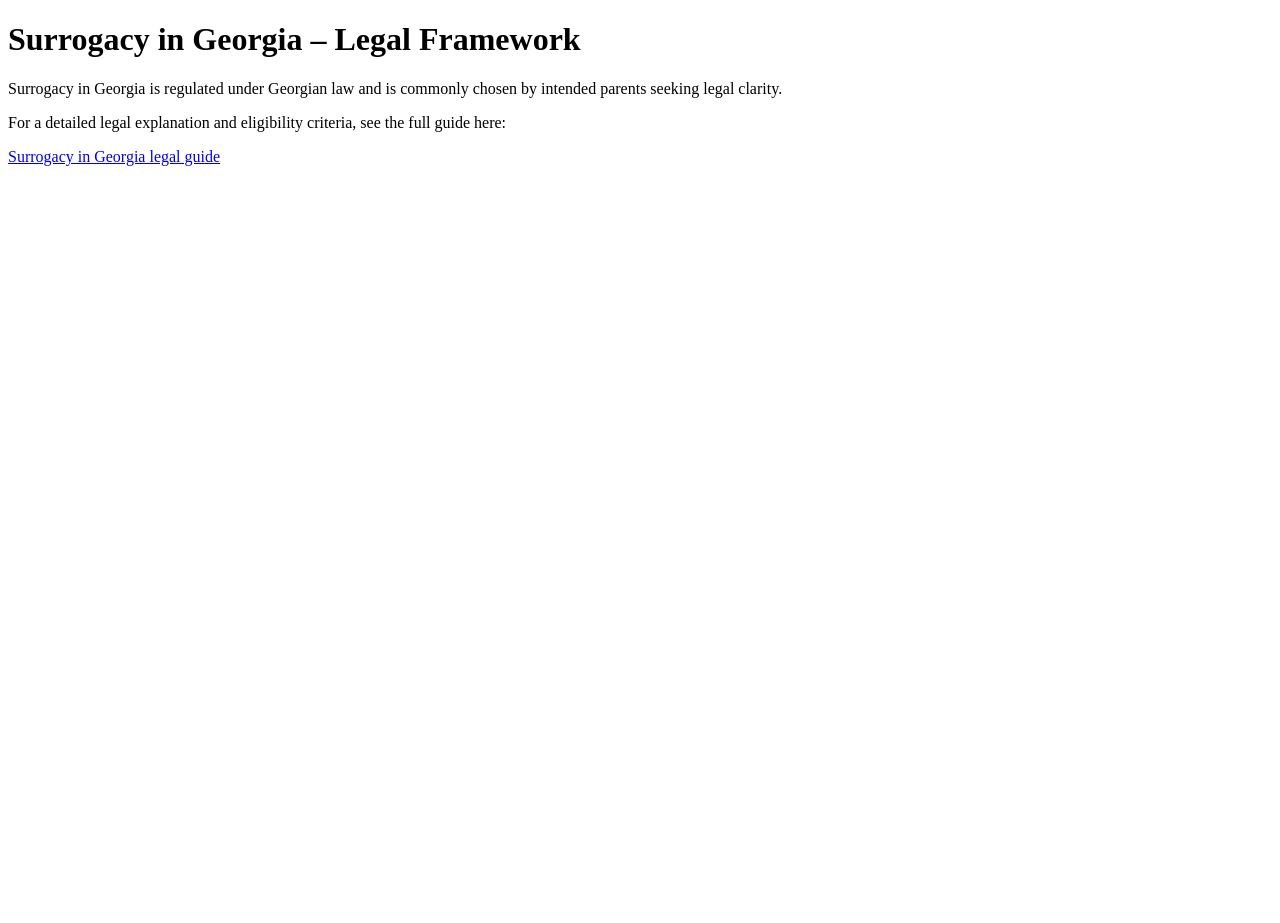
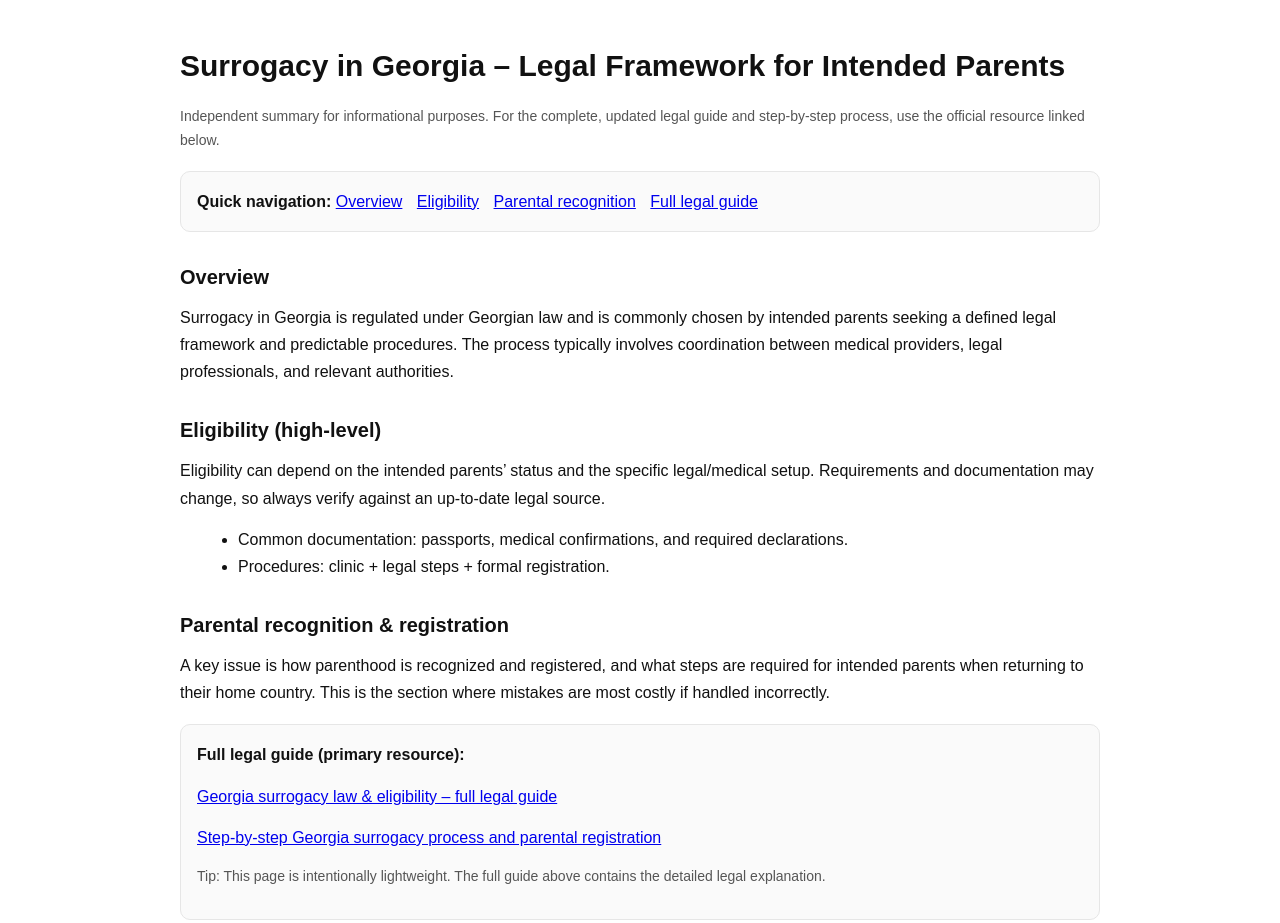
Before and after one commit to danielmoralesguide-dotcom/georgia-surrogacy-legal, a plain HTML site: page index.html in a window 1280 px wide. Before the commit the page ends 800 px from the top, so only its background shows below. Drawn offline with Linux system fonts and the light colour scheme.

Commit message:
Update index.html

```diff
--- a/index.html
+++ b/index.html
@@ -1,27 +1,88 @@
 <!DOCTYPE html>
 <html lang="en">
 <head>
-  <meta charset="UTF-8">
-  <title>Surrogacy in Georgia – Legal Guide</title>
-  <meta name="description" content="Independent legal overview of surrogacy in Georgia including eligibility, legal framework, and parental recognition.">
+  <meta charset="UTF-8" />
+  <meta name="viewport" content="width=device-width, initial-scale=1" />
+
+  <title>Surrogacy in Georgia – Legal Guide (Eligibility & Parental Recognition)</title>
+  <meta name="description" content="Independent legal overview of surrogacy in Georgia: eligibility, legal framework, parental recognition, and key steps for intended parents." />
+
+  <!-- Canonical to your GitHub Pages URL -->
+  <link rel="canonical" href="https://danielmoralesguide-dotcom.github.io/georgia-surrogacy-legal/" />
+
+  <!-- Allow indexing -->
+  <meta name="robots" content="index,follow" />
+
+  <style>
+    body{font-family:Arial,Helvetica,sans-serif;max-width:920px;margin:40px auto;padding:0 18px;line-height:1.7;color:#111;}
+    h1{font-size:30px;margin:0 0 14px;}
+    h2{font-size:20px;margin:28px 0 10px;}
+    p{margin:0 0 14px;}
+    .box{border:1px solid #e6e6e6;border-radius:10px;padding:16px;margin:18px 0;background:#fafafa;}
+    a{word-break:break-word;}
+    ul{margin:8px 0 0 18px;}
+    .nav a{margin-right:10px;}
+    .muted{color:#555;font-size:14px;}
+  </style>
 </head>
+
 <body>
 
-<h1>Surrogacy in Georgia – Legal Framework</h1>
-
-<p>
-Surrogacy in Georgia is regulated under Georgian law and is commonly chosen by intended parents seeking legal clarity.
+  <h1>Surrogacy in Georgia – Legal Framework for Intended Parents</h1>
+  <p class="muted">
+    Independent summary for informational purposes. For the complete, updated legal guide and step-by-step process, use the official resource linked below.
   </p>
 
+  <div class="box nav">
+    <strong>Quick navigation:</strong>
+    <a href="#overview">Overview</a>
+    <a href="#eligibility">Eligibility</a>
+    <a href="#parental">Parental recognition</a>
+    <a href="#fullguide">Full legal guide</a>
+  </div>
+
+  <h2 id="overview">Overview</h2>
   <p>
-For a detailed legal explanation and eligibility criteria, see the full guide here:
+    Surrogacy in Georgia is regulated under Georgian law and is commonly chosen by intended parents seeking a defined legal framework and predictable procedures.
+    The process typically involves coordination between medical providers, legal professionals, and relevant authorities.
   </p>
 
+  <h2 id="eligibility">Eligibility (high-level)</h2>
+  <p>
+    Eligibility can depend on the intended parents’ status and the specific legal/medical setup. Requirements and documentation may change, so always verify against an up-to-date legal source.
+  </p>
+  <ul>
+    <li>Common documentation: passports, medical confirmations, and required declarations.</li>
+    <li>Procedures: clinic + legal steps + formal registration.</li>
+  </ul>
+
+  <h2 id="parental">Parental recognition & registration</h2>
+  <p>
+    A key issue is how parenthood is recognized and registered, and what steps are required for intended parents when returning to their home country.
+    This is the section where mistakes are most costly if handled incorrectly.
+  </p>
+
+  <div class="box" id="fullguide">
+    <p><strong>Full legal guide (primary resource):</strong></p>
+
+    <!-- Link #1 (anchor text A) -->
     <p>
       <a href="https://www.klekner.co.il/georgia-surrogacy/">
-Surrogacy in Georgia legal guide
+        Georgia surrogacy law & eligibility – full legal guide
       </a>
     </p>
 
+    <!-- Link #2 (anchor text B) -->
+    <p>
+      <a href="https://www.klekner.co.il/georgia-surrogacy/">
+        Step-by-step Georgia surrogacy process and parental registration
+      </a>
+    </p>
+
+    <p class="muted">
+      Tip: This page is intentionally lightweight. The full guide above contains the detailed legal explanation.
+    </p>
+  </div>
+
 </body>
 </html>
```
Lines whose indentation alone changed are shown as unchanged.
